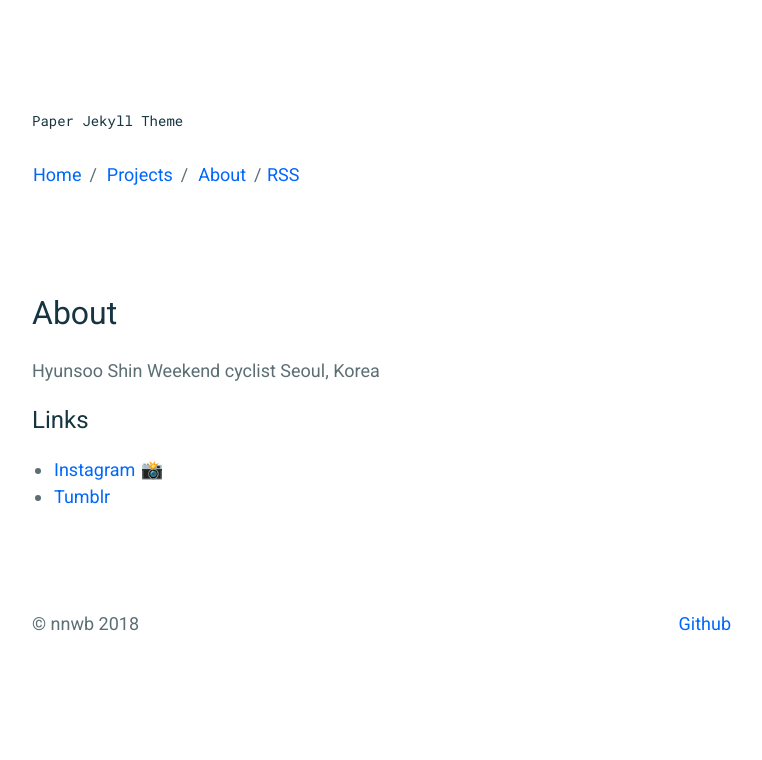
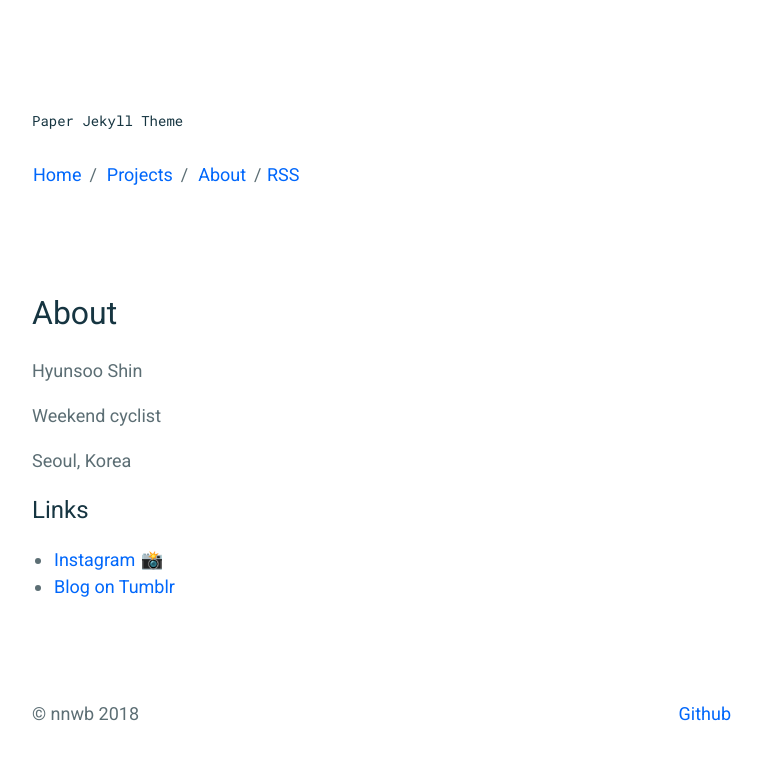
Before and after one commit to nnwb/nnwb.github.io, a Jekyll site: the page built from _pages/about.md, in a window 1280 px wide. Shown: the top 760 px of the page, without its empty margins (258-1020 px from the left). Built offline with Jekyll 4.4.1, drawn with Linux system fonts in a browser that asks for light colours.

Commit message:
Update about.md

```diff
--- a/_pages/about.md
+++ b/_pages/about.md
@@ -4,11 +4,14 @@ title: About
 permalink: /about/
 ---
 Hyunsoo Shin
+
 Weekend cyclist
+
 Seoul, Korea
+
 
 
 ## Links
 
 - [Instagram](https://www.instagram.com/nav2wb){: .btn.btn-default target="_blank" } 📸
-- [Tumblr](http://n2wb.tumblr.com//){: .btn.btn-default target="_blank" }
+- [Blog on Tumblr](http://n2wb.tumblr.com//){: .btn.btn-default target="_blank" }
```
